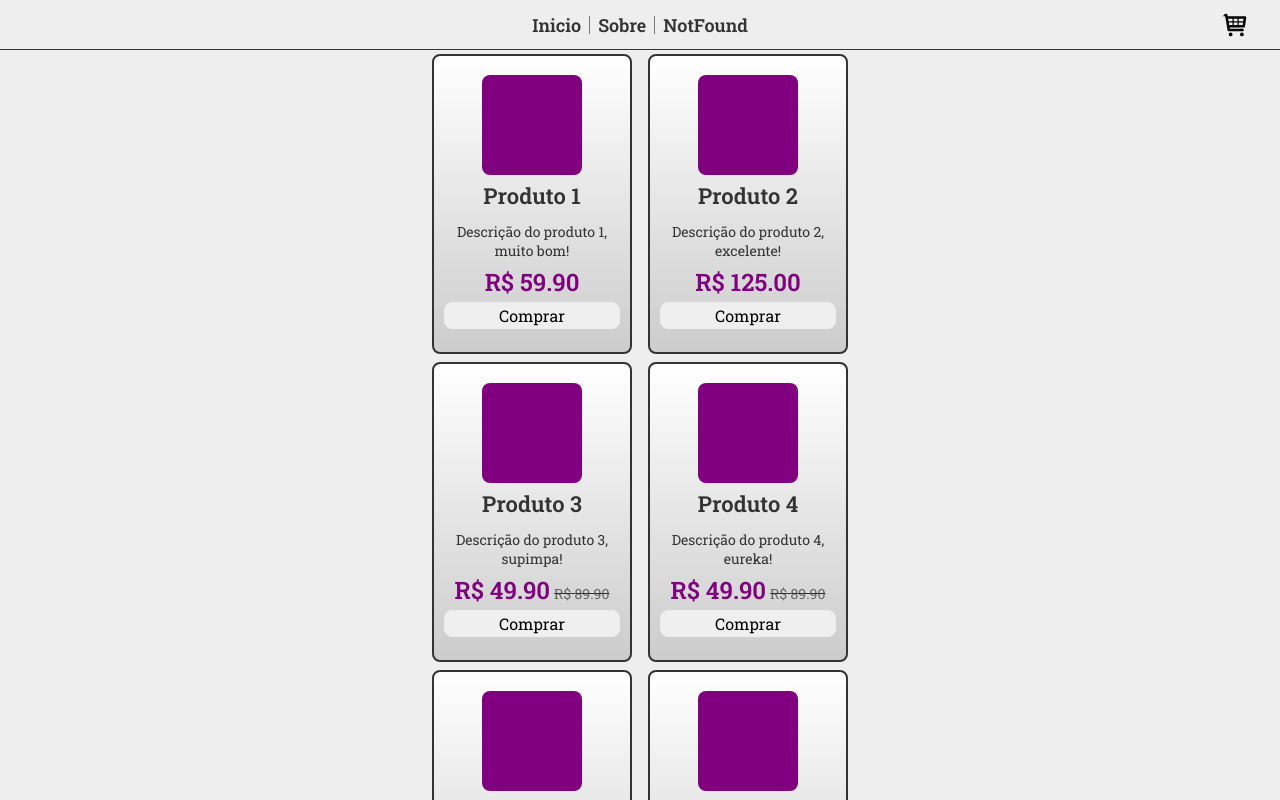
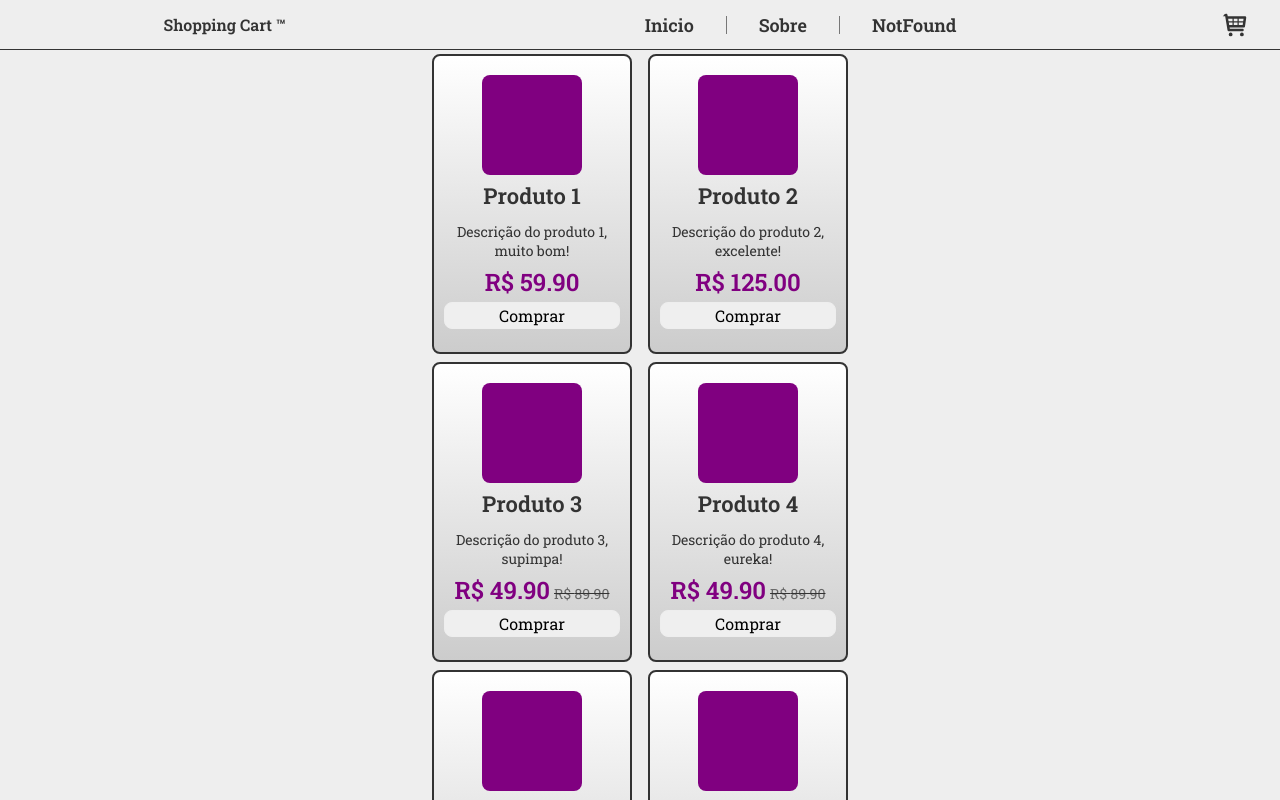
Before and after one commit to pedrovasalmeida/shopping-cart, a React (Create React App) app: page / in a window 1280 px wide. Shown: the top 800 px of the page. Built offline with nearby package versions, Linux system fonts and the light colour scheme.

Commit message:
fixing header layout

```diff
--- a/src/components/Header/index.tsx
+++ b/src/components/Header/index.tsx
@@ -2,7 +2,15 @@ import React, { useState } from 'react';
 
 import ProductsCart from '../ProductCart';
 
-import { Container, ButtonsDiv, Button, Cart, CartProduct } from './styles';
+import {
+  Container,
+  HeaderDiv,
+  LogoDiv,
+  ButtonsDiv,
+  Button,
+  Cart,
+  CartProduct,
+} from './styles';
 
 const Header: React.FC = () => {
   const [showCart, setShowCart] = useState(false);
@@ -13,11 +21,17 @@ const Header: React.FC = () => {
 
   return (
     <Container>
-      <ButtonsDiv>
-        <Button>Inicio</Button>
-        <Button>Sobre</Button>
-        <Button>NotFound</Button>
-      </ButtonsDiv>
+      <HeaderDiv>
+        <LogoDiv>
+          <span>Shopping Cart ™</span>
+        </LogoDiv>
+
+        <ButtonsDiv>
+          <Button>Inicio</Button>
+          <Button>Sobre</Button>
+          <Button>NotFound</Button>
+        </ButtonsDiv>
+      </HeaderDiv>
 
       <Cart size={30} onClick={handleOpenCart} />
 
--- a/src/components/Header/styles.ts
+++ b/src/components/Header/styles.ts
@@ -10,12 +10,30 @@ export const Container = styled.nav`
   position: relative;
   display: flex;
   align-items: center;
-  justify-content: center;
 
   height: 50px;
 
   border-bottom: 1px solid #333;
   background: #eee;
+`;
+
+export const HeaderDiv = styled.div`
+  display: flex;
+  align-items: center;
+  justify-content: space-around;
+
+  height: 100%;
+  width: 90%;
+`;
+
+export const LogoDiv = styled.div`
+  display: flex;
+  justify-self: flex-start;
+
+  span {
+    font-weight: bold;
+    color: #333;
+  }
 `;
 
 export const ButtonsDiv = styled.div`
@@ -30,7 +48,7 @@ export const Button = styled.span`
   font-weight: bold;
   font-size: 18px;
 
-  padding: 0 8px;
+  padding: 0 32px;
 
   line-height: 18px;
 
@@ -54,6 +72,12 @@ export const Cart = styled(TiShoppingCart)`
   border-radius: 50%;
 
   cursor: pointer;
+  color: #333;
+
+  transition: color 300ms ease;
+  &:hover {
+    color: purple;
+  }
 `;
 
 export const ProductsCart = styled.div<CartProps>`
```
